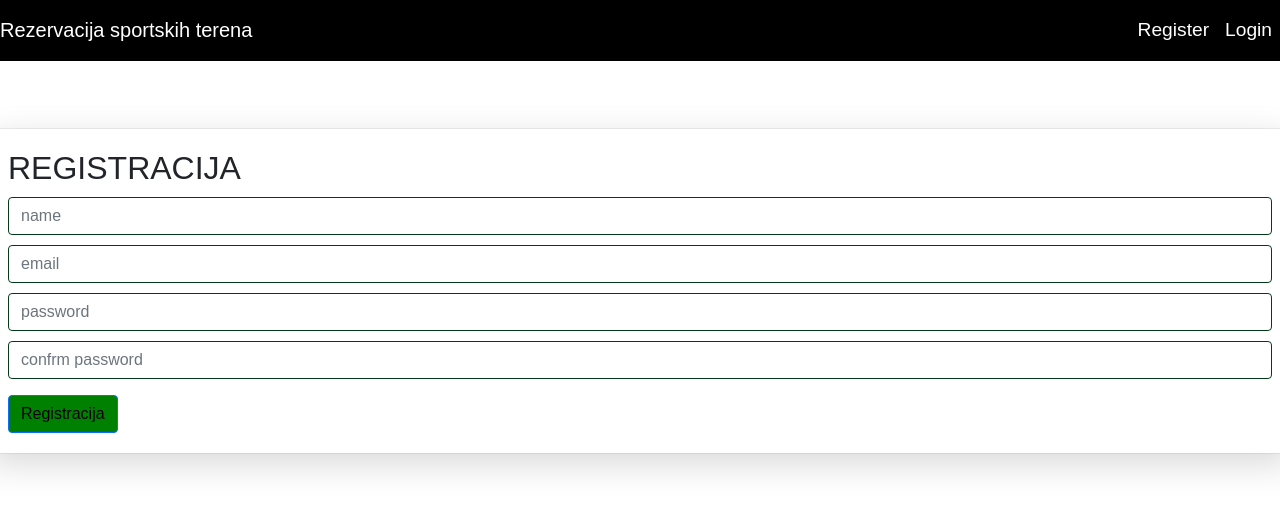
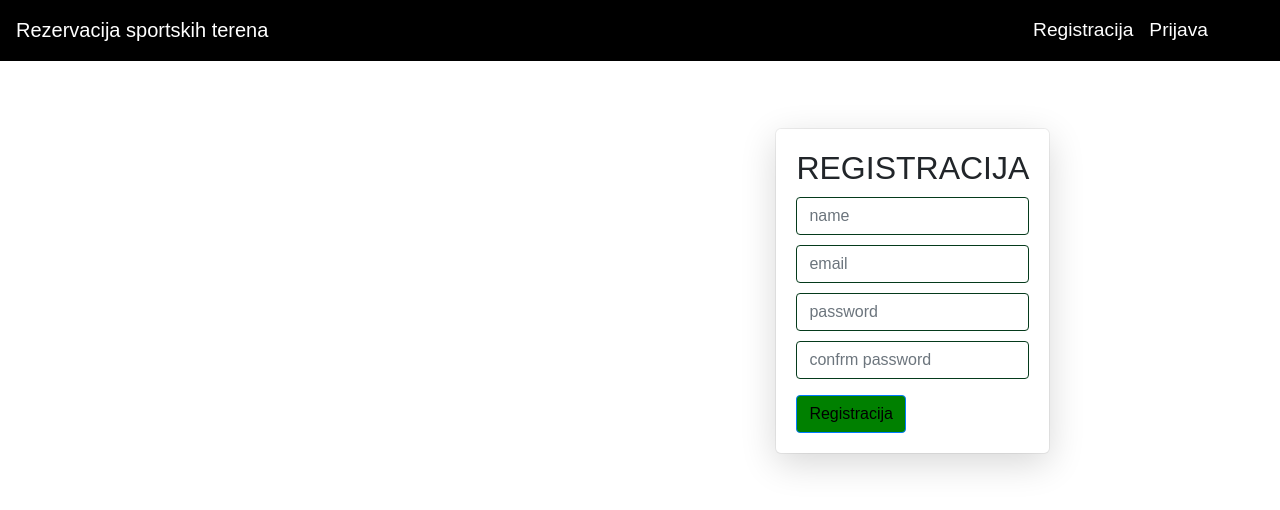
Before and after one commit to fgudek/my-app, a React (Create React App) app: page /register in a window 1280 px wide. Shown: the top 510 px of the page. Built offline with nearby package versions, Linux system fonts and the light colour scheme; a web font is replaced by a local one.

Commit message:
Login style

```diff
--- a/public/index.html
+++ b/public/index.html
@@ -25,9 +25,15 @@
       Learn how to configure a non-root public URL by running `npm run build`.
     -->
     <!-- CSS only -->
-<link href="https://cdn.jsdelivr.net/npm/bootstrap@5.1.1/dist/css/bootstrap.min.css" rel="stylesheet" integrity="sha384-F3w7mX95PdgyTmZZMECAngseQB83DfGTowi0iMjiWaeVhAn4FJkqJByhZMI3AhiU" crossorigin="anonymous">
-<!-- JavaScript Bundle with Popper -->
-<script src="https://cdn.jsdelivr.net/npm/bootstrap@5.1.1/dist/js/bootstrap.bundle.min.js" integrity="sha384-/bQdsTh/da6pkI1MST/rWKFNjaCP5gBSY4sEBT38Q/9RBh9AH40zEOg7Hlq2THRZ" crossorigin="anonymous"></script>
+
+    <link rel="stylesheet" href="https://cdn.jsdelivr.net/npm/bootstrap@4.5.3/dist/css/bootstrap.min.css" integrity="sha384-TX8t27EcRE3e/ihU7zmQxVncDAy5uIKz4rEkgIXeMed4M0jlfIDPvg6uqKI2xXr2" crossorigin="anonymous">
+
+    <script src="https://code.jquery.com/jquery-3.5.1.slim.min.js" integrity="sha384-DfXdz2htPH0lsSSs5nCTpuj/zy4C+OGpamoFVy38MVBnE+IbbVYUew+OrCXaRkfj" crossorigin="anonymous"></script>
+    <script src="https://cdn.jsdelivr.net/npm/bootstrap@4.5.3/dist/js/bootstrap.bundle.min.js" integrity="sha384-ho+j7jyWK8fNQe+A12Hb8AhRq26LrZ/JpcUGGOn+Y7RsweNrtN/tE3MoK7ZeZDyx" crossorigin="anonymous"></script>
+    <link rel="stylesheet" href="https://cdnjs.cloudflare.com/ajax/libs/font-awesome/5.15.3/css/all.min.css" integrity="sha512-iBBXm8fW90+nuLcSKlbmrPcLa0OT92xO1BIsZ+ywDWZCvqsWgccV3gFoRBv0z+8dLJgyAHIhR35VZc2oM/gI1w==" crossorigin="anonymous" referrerpolicy="no-referrer" />
+
+
+
 
     <title>Rezervacija - dev</title>
   </head>
--- a/src/components/Navbar.js
+++ b/src/components/Navbar.js
@@ -1,6 +1,15 @@
 import React from "react";
 
 function Navbar() {
+  const user = JSON.parse(localStorage.getItem('currentUser'));
+
+function logout(){
+localStorage.removeItem('currentUser')
+window.location.href='/login'
+
+}
+
+
   return (
     <div>
       <nav class="navbar navbar-expand-lg">
@@ -16,20 +25,43 @@
           aria-expanded="false"
           aria-label="Toggle navigation"
         >
-          <span class="navbar-toggler-icon"></span>
+          <span class="navbar-toggler-icon" > <i class="fa fa-bars" style={{color:'white'}}></i>
+
+</span>
         </button>
         <div class="collapse navbar-collapse" id="navbarNav">
-          <ul class="navbar-nav">
+          <ul class="navbar-nav mr-5">
+
+            {user ? (
+              <>
+                <div class="dropdown">
+                  <button class="btn btn-secondary dropdown-toggle"
+                  type="button" id="dropdownMenuButton"
+                  data-toggle="dropdown"
+                  aria-haspopup="true"
+                  aria-expanded="false">
+                  <i class="fa fa-user"></i> {user.name}
+                  </button>
+                  <div class="dropdown-menu" aria-labelledby="dropdownMenuButton">
+                    <a class="dropdown-item" href="#">Rezervacije</a>
+                    <a class="dropdown-item" href="#" onClick={logout}>Odjava</a>
+                  </div>
+                </div>
+              </>
+            ) : (
+              <>
                 <li class="nav-item active">
                   <a class="nav-link" href="\register">
-                Register
+                    Registracija
                   </a>
                 </li>
                 <li class="nav-item">
                   <a class="nav-link" href="\login">
-                Login
+                    Prijava
                   </a>
                 </li>
+              </>
+            )}
           </ul>
         </div>
       </nav>
--- a/src/index.css
+++ b/src/index.css
@@ -63,3 +63,7 @@
 margin-top:10px;
 border: 1px solid rgb(5, 58, 27) !important;
 }
+
+.dropdown-toggle{
+  border: 0px solid brown !important;
+}
--- a/src/screens/Loginscreen.js
+++ b/src/screens/Loginscreen.js
@@ -19,7 +19,7 @@
         }
         try {
             setloading(true);
-            const result = await axios.post('/api/users/login', user).data
+            const result = (await axios.post('/api/users/login', user)).data
             setloading(false);
             localStorage.setItem('currentUser', JSON.stringify(result));
             window.location.href = '/home'
```
Lines whose indentation alone changed are shown as unchanged.
